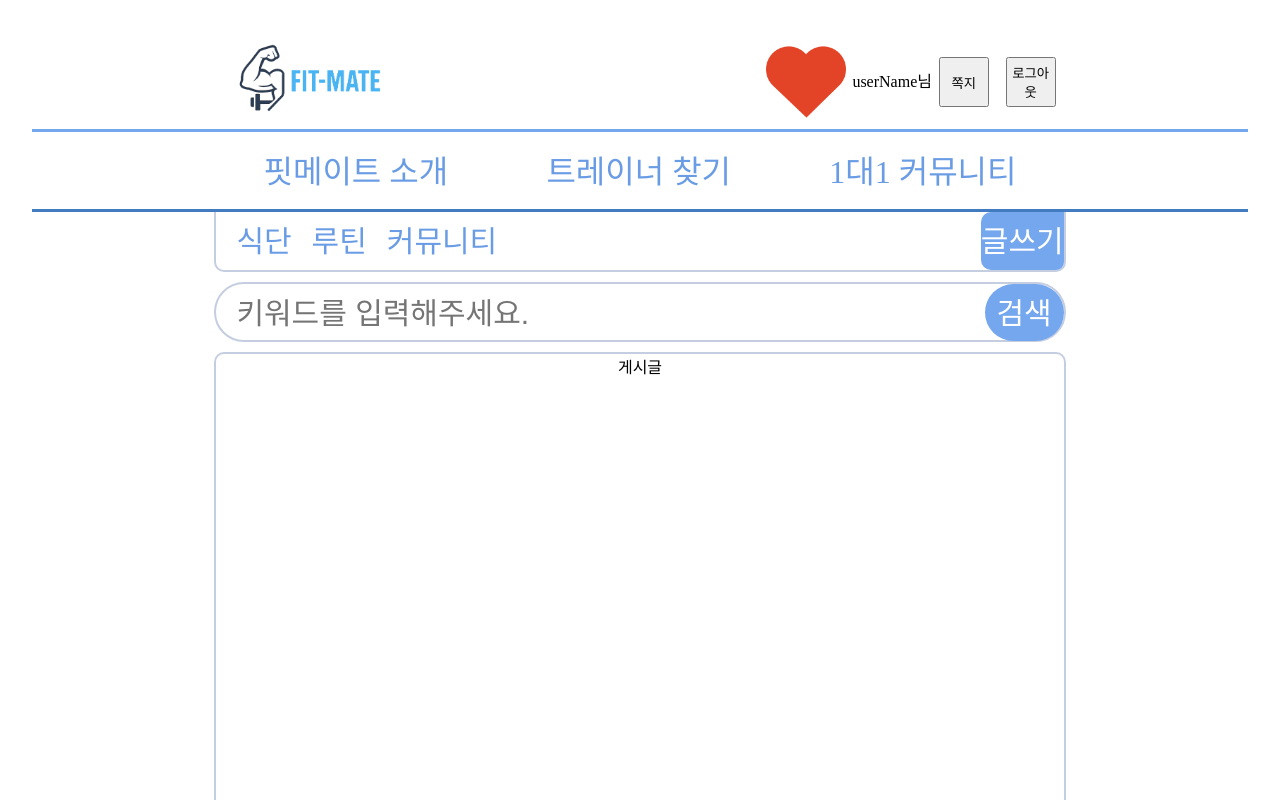
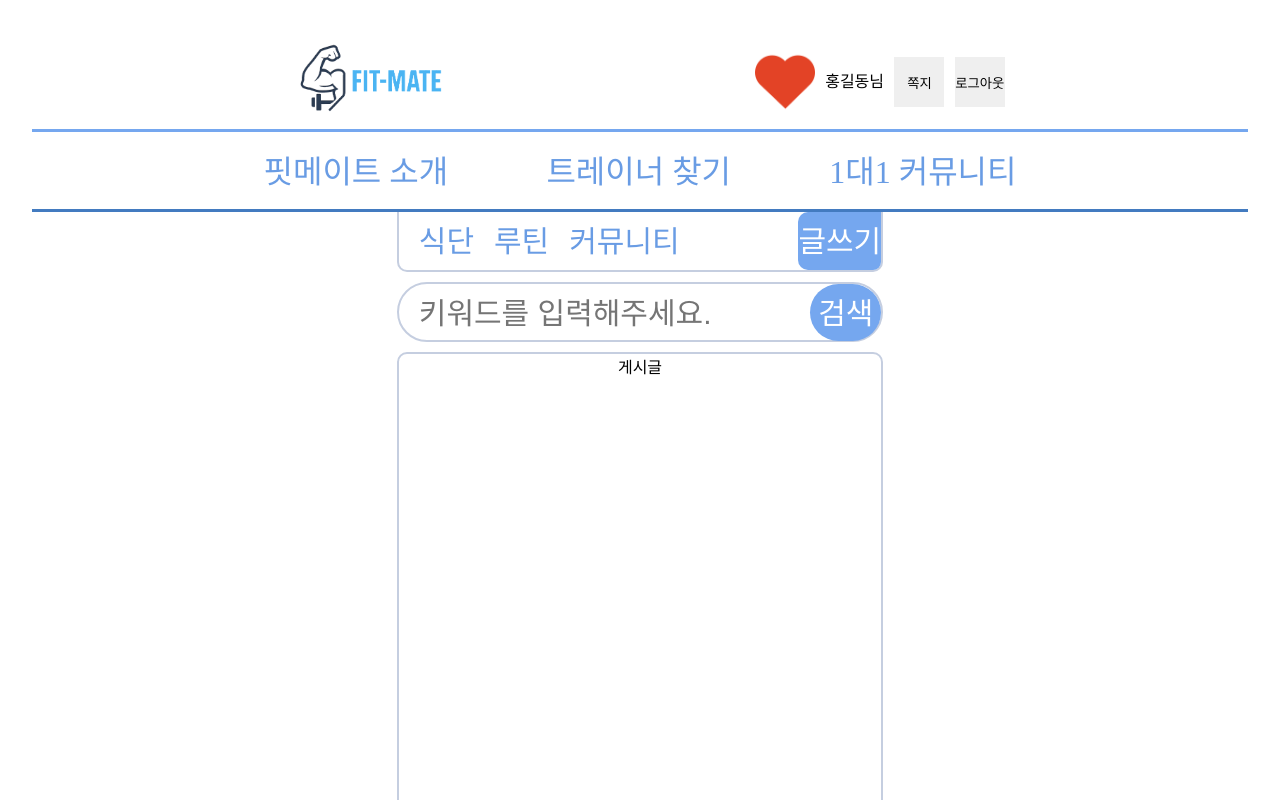
Before and after one commit to korea-body-coding-lab/bodycodinglab-frontend, a React (Vite) app: page /personal-community-boards in a window 1280 px wide. Both pictures are taken after a click on the button "로그인(테스트)". Shown: the top 800 px of the page. Built offline with nearby package versions, Linux system fonts and the light colour scheme.

Commit message:
feat: board width reduce

```diff
--- a/src/views/board/BoardStyle.ts
+++ b/src/views/board/BoardStyle.ts
@@ -2,7 +2,7 @@
 import { css } from "@emotion/react";
 
 export const category = css`
-    width: 70%;
+    width: 40%;
     height: 60px;
     margin: auto;
     display: flex;
@@ -30,9 +30,10 @@ export const writeBtn = css`
     line-height: 60px;
     background-color: #75A7EF;
     border-radius: 10px 0px 8px 10px;
+    cursor: pointer;
 `
 export const search = css`
-    width: 70%;
+    width: 40%;
     height: 60px;
     margin: auto;
     border: 2px solid #C5CEE0;
@@ -64,11 +65,11 @@ export const searchBtn = css`
     border: none;
     border-radius: 35px;
     box-sizing: border-box;
-
+    cursor: pointer;
 `
 
 export const board = css`
-width: 70%;
+width: 40%;
 margin: auto;
 height: 1000px;
     border: 2px solid #C5CEE0;
--- a/src/views/header/Header.tsx
+++ b/src/views/header/Header.tsx
@@ -18,6 +18,7 @@ export const useLoginStore = create<LoginState>((set) => ({
 function Header() {
     const navigate = useNavigate();
     const { isLogin, loginClick } = useLoginStore();
+    const userName = "홍길동";// 회원정보에서 가져옴
   return (
     <div>
         <header css={s.headerStyle}>
@@ -31,7 +32,7 @@ function Header() {
                         {isLogin ? (
                             <div css={s.loginStyle}>
                                 <div css={s.loginProfile} onClick={() => navigate('/mypage')} />
-                                <span>userName님</span>
+                                <span>{userName}님</span>
                                 <button css={s.loginStyleBtn} onClick={() => navigate('/notes')}>쪽지</button>
                                 <button css={s.loginStyleBtn} onClick={loginClick}>로그아웃</button>
                             </div>
--- a/src/views/header/HeaderStyle.ts
+++ b/src/views/header/HeaderStyle.ts
@@ -17,7 +17,7 @@ export const headerUp = css`
 
 `
 export const headerUpSet = css`
-    width: 70%;
+    width: 60%;
     margin: auto;
     display: flex;
     justify-content: space-between;
@@ -33,7 +33,7 @@ export const logoStyle = css`
     cursor: pointer;
 `
 export const loginStyle =css`
-    width: 300px;
+    width: 250px;
     height: 100px;
     font-size: 20px;
     display: flex;
@@ -44,8 +44,8 @@ export const loginStyle =css`
 
 `
 export const loginProfile = css`
-    width: 80px;
-    height: 80px;
+    width: 60px;
+    height: 60px;
     background-image: url("./profileImageSample.png");
     background-size: 100%;
     background-position: center;
@@ -56,13 +56,14 @@ export const loginProfile = css`
 export const loginStyleBtn = css`
     width: 50px;
     height: 50px;
-    margin-right: 10px;
+
     text-decoration: none;
+    border-style: none;
 
 `
 
 export const logoutStyle =css`
-    width: 300px;
+    width: 250px;
     height: 100%;
     font-size: 20px;
     display: flex;
```
